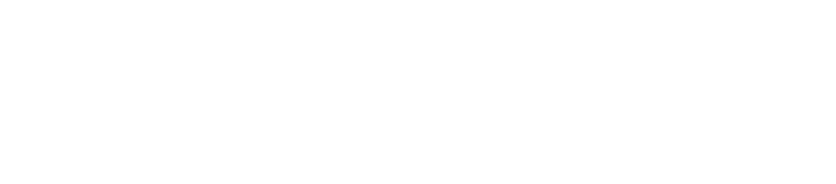
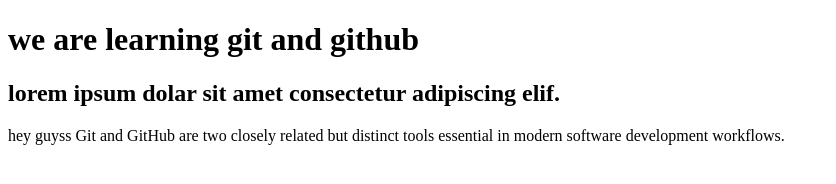
Before and after one commit to mayurilanjewar27/practice, a plain HTML site: page index.html in a window 1280 px wide. Shown: the whole page, without its empty margins (0-836 px from the left). Drawn offline with Linux system fonts and the light colour scheme.

Commit message:
information add

```diff
--- a/index.html
+++ b/index.html
@@ -6,6 +6,10 @@
         <title>Document</title>
     </head>
     <body>
-
+<h1> we are learning git and github</h1>
+<h2>lorem ipsum dolar sit amet consectetur adipiscing elif.</h2>
+<p>hey guyss Git and GitHub are two closely related but distinct
+    tools essential in modern software development workflows.
+</p>
     </body>
 </HTML>
```
